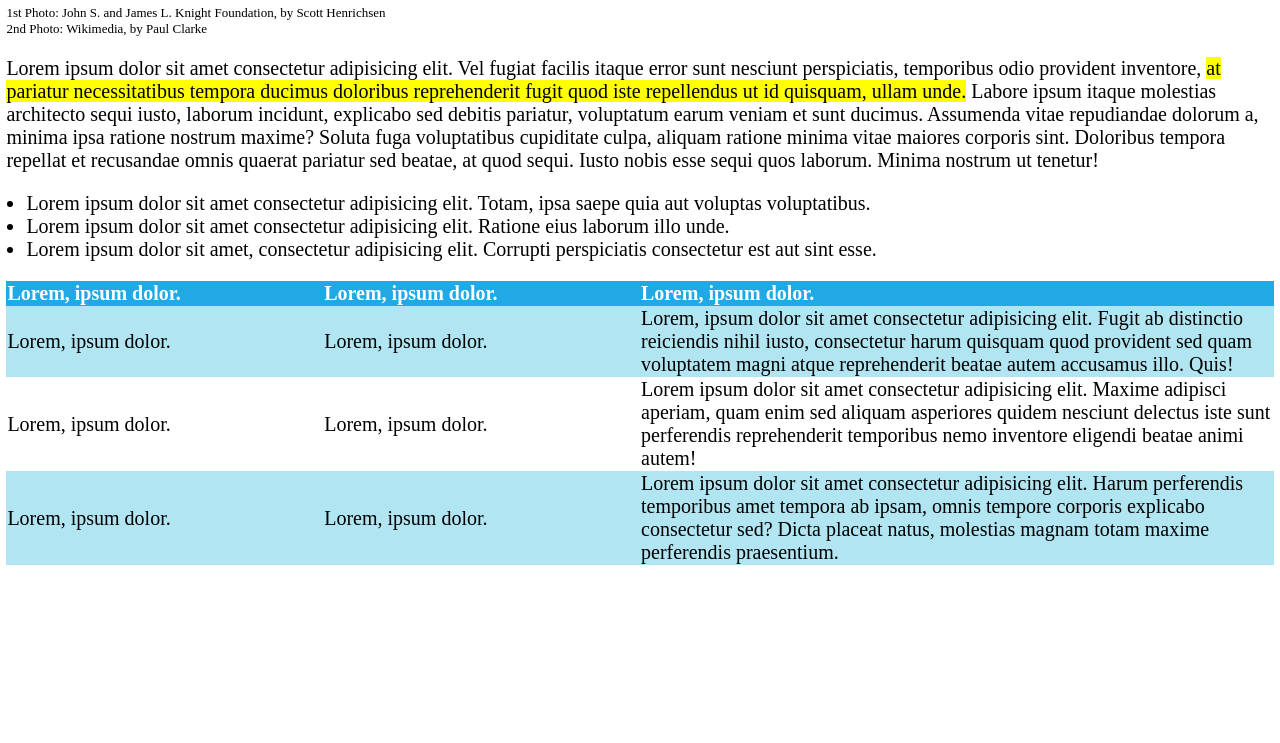
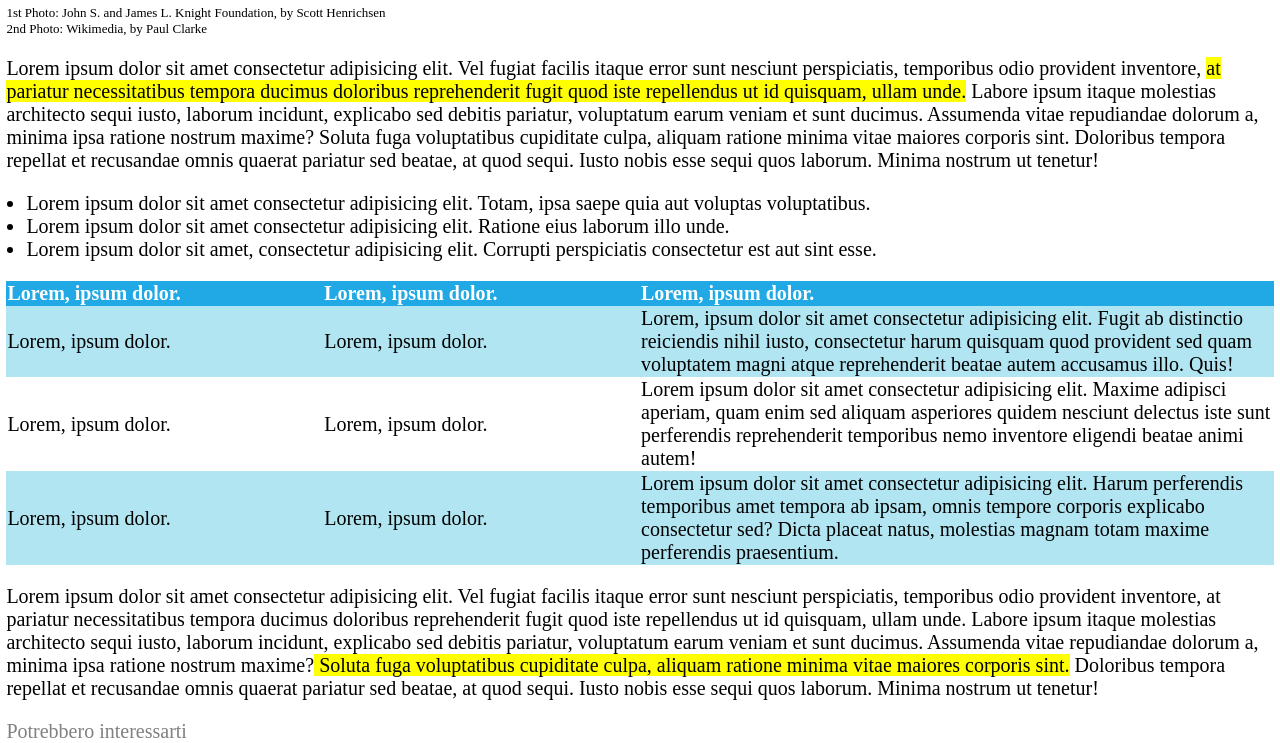
Before and after one commit to ViktorJoseCentonza/html-css-booleaner, a plain HTML site: page index.html in a window 1280 px wide. Shown: the part 1624-2367 px from the top of the page. Before the commit the page ends 2189 px from the top, so only its background shows below. Drawn offline with Linux system fonts and the light colour scheme.

Commit message:
changed how color is used for "unfocused" text

```diff
--- a/index.html
+++ b/index.html
@@ -33,9 +33,9 @@
             <h1 class="main-heading">Internet deve essere al servizio del "bene pubblico": il manifesto di Tim
                 Berners-Lee </h1>
 
-            <span class="author">Scritto Da</span>
+            <span class="unfocused">Scritto Da</span>
             <span class="sign">The booleaner</span>
-            <div class="date">il 10/10/2020</div>
+            <div class="unfocused date">il 10/10/2020</div>
 
         </div>
         <!-- main-title-end -->
@@ -163,6 +163,28 @@
             </table>
         </div>
         <!-- table-section-end -->
+
+        <!-- paragraph-section-begin -->
+        <div>
+            <p>Lorem ipsum dolor sit amet consectetur adipisicing elit. Vel fugiat facilis itaque error sunt nesciunt
+                perspiciatis, temporibus odio provident inventore, at pariatur necessitatibus tempora ducimus doloribus
+                reprehenderit fugit quod iste repellendus ut id quisquam, ullam unde. Labore ipsum itaque molestias
+                architecto sequi iusto, laborum incidunt, explicabo sed
+                debitis pariatur, voluptatum earum veniam et sunt ducimus. Assumenda vitae repudiandae dolorum a, minima
+                ipsa ratione nostrum maxime?<span class="highlight"> Soluta fuga voluptatibus cupiditate culpa, aliquam
+                    ratione minima vitae
+                    maiores corporis sint.</span> Doloribus tempora repellat et recusandae omnis quaerat pariatur sed
+                beatae, at
+                quod sequi. Iusto nobis esse sequi quos laborum. Minima nostrum ut tenetur!</p>
+        </div>
+        <!-- paragraph-section-end -->
+
+        <!-- other-articles-begin -->
+        <div>
+            <span class="unfocused">Potrebbero interessarti</span>
+        </div>
+        <!-- other-articles-end -->
+
     </main>
     <!-- body-end -->
     <!-- footer-begin -->
--- a/style.css
+++ b/style.css
@@ -3,8 +3,8 @@
     /*colors used for the main logo on the banner*/
     --logo-shadow: black;
     /*colors used for the main logo on the banner*/
-    --author-color: grey;
-    /*color used for author and date*/
+    --unfocus-color: grey;
+    /*color used for subtext*/
     --sign-color: #61c2eb;
     /*color used for sign*/
     --banner-color: #4ea0ff;
@@ -79,8 +79,8 @@ main {
     margin-top: 20px;
 }
 
-.author {
-    color: var(--author-color);
+.unfocused {
+    color: var(--unfocus-color);
 }
 
 .sign {
@@ -89,7 +89,6 @@ main {
 
 .date {
     font-size: small;
-    color: var(--author-color);
     margin-bottom: 20px;
 }
 
```
